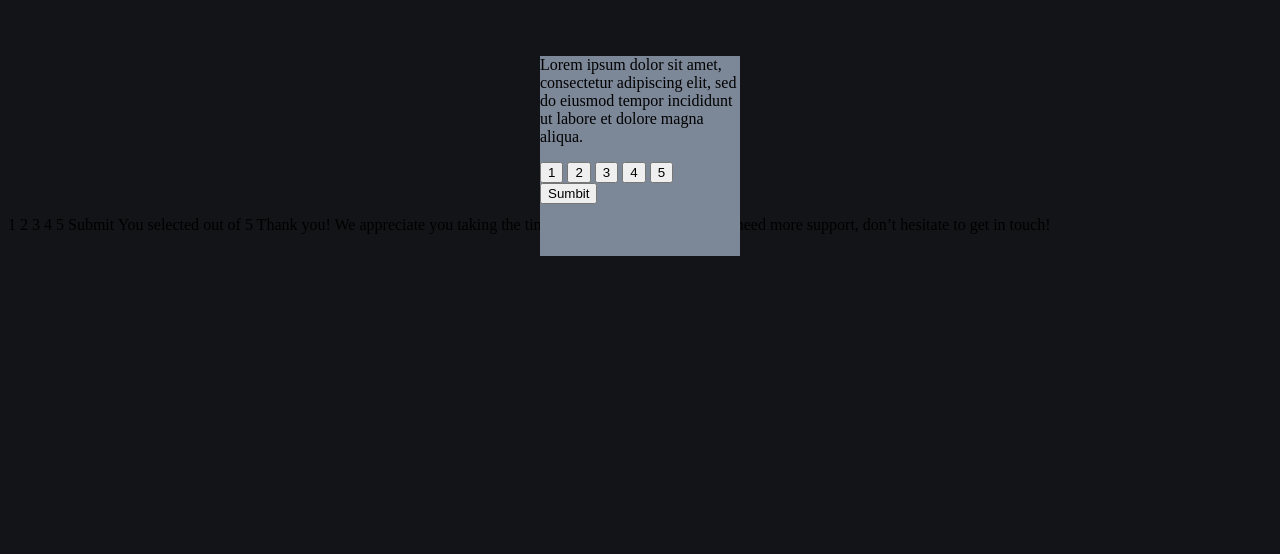
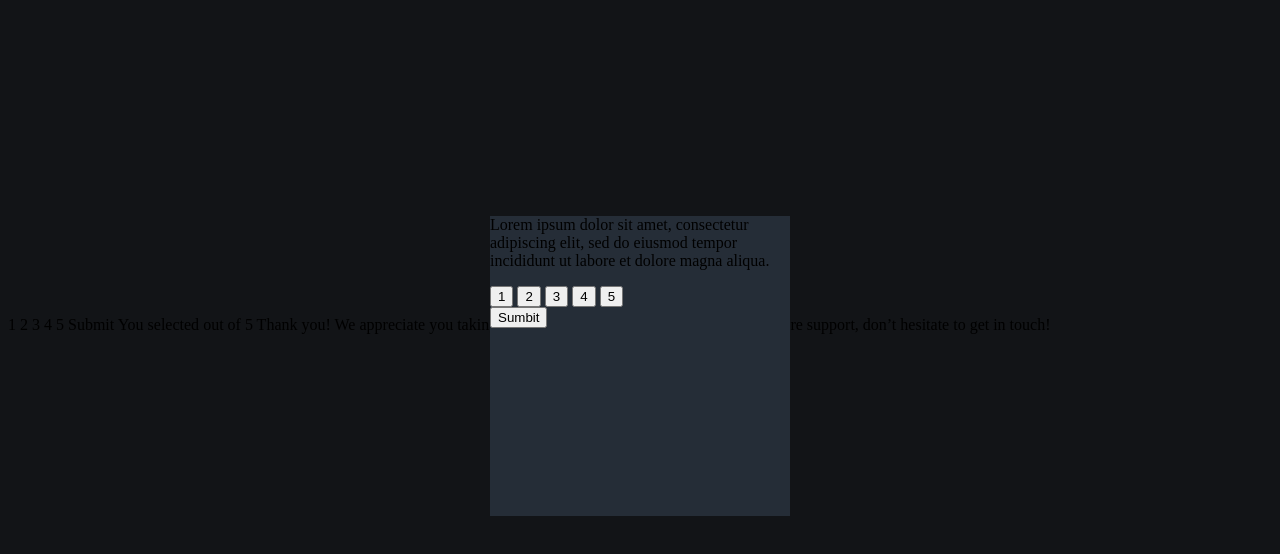
Before and after one commit to waliegal/Rating-System, a plain HTML site: page index.html in a window 1280 px wide. Drawn offline with Linux system fonts and the light colour scheme; files that its build step writes are made by us from their sources.

Commit message:
background color

```diff
--- a/style.css
+++ b/style.css
@@ -5,9 +5,9 @@ body {
 
 .card  {
     position: relative;
-    background-color: hsl(216, 12%, 54%);
-    width: 200px;
-    height: 200px;
+    background-color: hsl(213, 19%, 18%);
+    width: 300px;
+    height: 300px;
     margin: 0 auto;
-    top: 40px;
+    top: 200px;
 }
```
